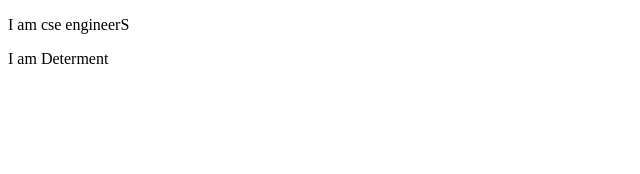
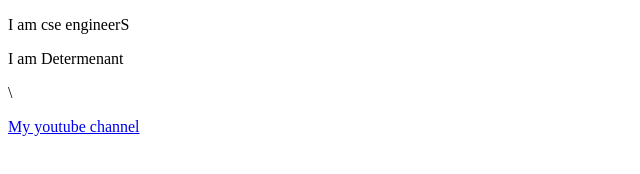
Before and after one commit to mahfuj15-12913/Project3, a plain HTML site: page index.html in a window 1280 px wide. Shown: the whole page, without its empty margins (0-640 px from the left). Drawn offline with Linux system fonts and the light colour scheme.

Commit message:
Third change

```diff
--- a/index.html
+++ b/index.html
@@ -8,6 +8,7 @@
 </head>
 <body>
     <p>I am cse engineerS</p>
-    <p>I am Determent</p>
+    <p>I am Determenant</p>\
+    <p><a href="https://www.youtube.com/channel/UCY85KFby2Y95mehFfD8kQ9A">My youtube channel</a> </p>
 </body>
 </html>
```
